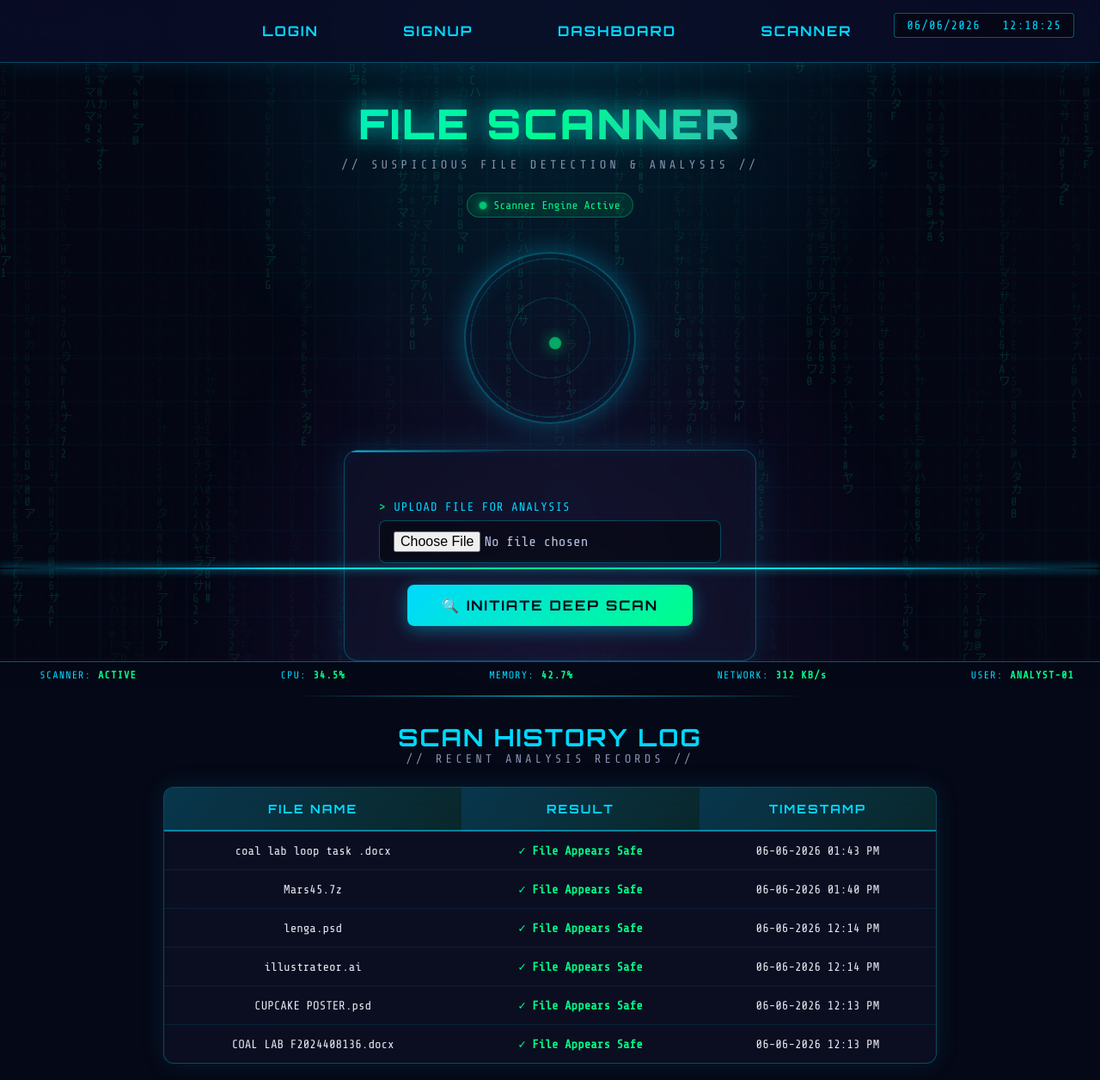
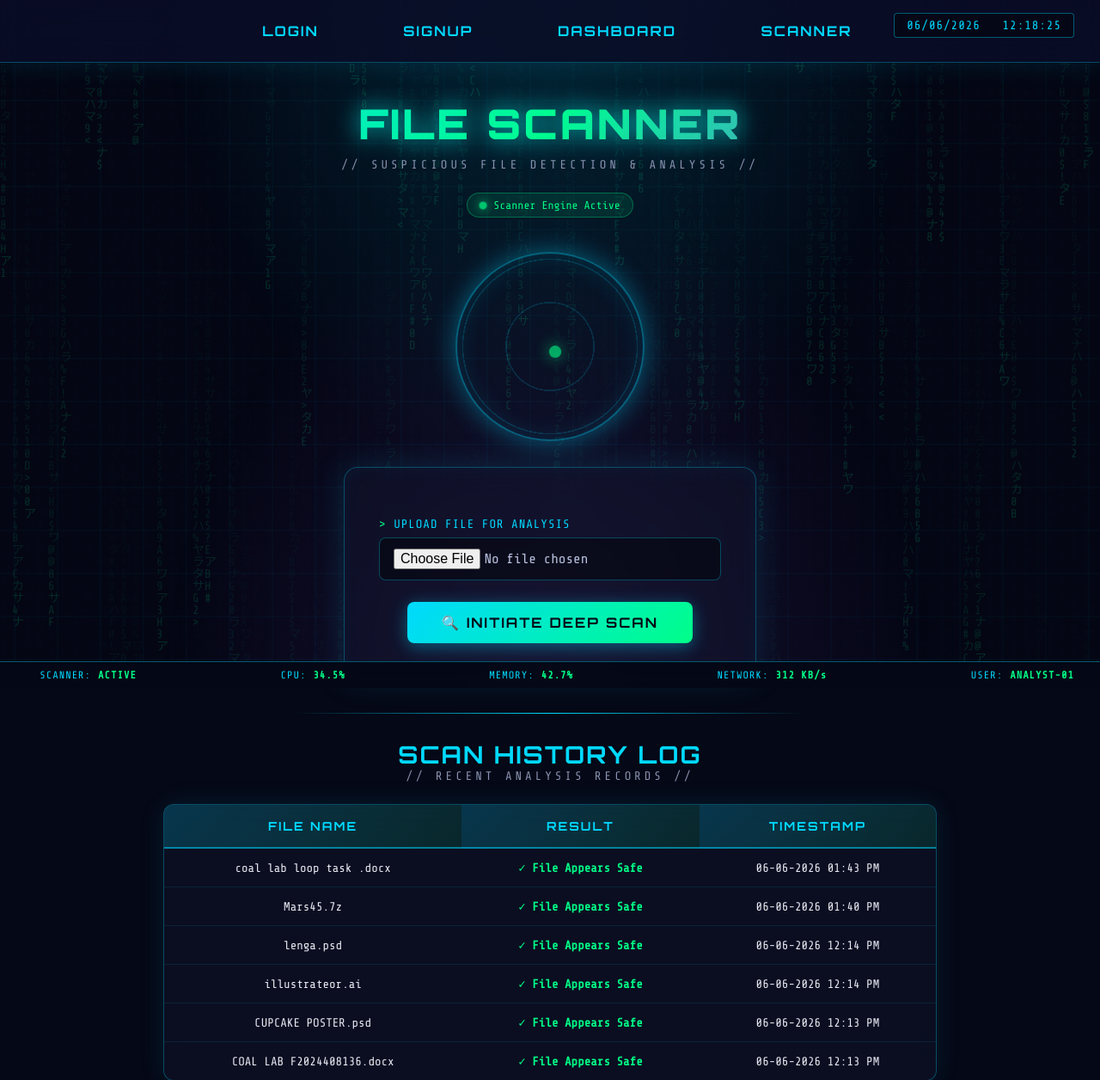
Before and after one commit to f2024408136-coder/CyberGuardian, a Flask app: page /scanner in a window 1280 px wide. Shown: the top 1256 px of the page at 86% size. Run offline with Flask 3, Linux system fonts and the light colour scheme; data comes from the database, SQL or seed files in the repository.

Commit message:
Added scan overlay styles and refined dashboard layout for better readability

```diff
--- a/static/style.css
+++ b/static/style.css
@@ -163,21 +163,7 @@ form {
     overflow: hidden;
 }
 
-form::before {
-    content: '';
-    position: absolute;
-    top: 0;
-    left: -100%;
-    width: 100%;
-    height: 2px;
-    background: linear-gradient(90deg, transparent, #00d9ff, transparent);
-    animation: scanLine 3s linear infinite;
-}
-
-@keyframes scanLine {
-    0% { left: -100%; }
-    100% { left: 100%; }
-}
+/* Form top scan line removed — was running constantly */
 
 label {
     display: block;
@@ -562,26 +548,7 @@ button:hover::before {
     pointer-events: none;
 }
 
-/* Global Scan Line */
-.global-scan {
-    position: fixed;
-    top: 0;
-    left: 0;
-    width: 100%;
-    height: 2px;
-    background: linear-gradient(90deg, transparent, #00d9ff, #00ff88, #00d9ff, transparent);
-    z-index: 9999;
-    pointer-events: none;
-    animation: globalScan 8s linear infinite;
-    box-shadow: 0 0 10px #00d9ff;
-}
-
-@keyframes globalScan {
-    0% { top: -2px; opacity: 0; }
-    10% { opacity: 1; }
-    90% { opacity: 1; }
-    100% { top: 100vh; opacity: 0; }
-}
+/* Global Scan Line — removed (was distracting on all pages) */
 
 /* HUD Corner Brackets on Cards */
 .stat-card::before,
@@ -738,17 +705,72 @@ button:hover::before {
     min-width: 80px;
 }
 
+/* Scan Overlay — shown only when file is being scanned */
+.scan-overlay {
+    position: fixed;
+    top: 0;
+    left: 0;
+    width: 100%;
+    height: 100%;
+    background: rgba(5, 8, 22, 0.92);
+    backdrop-filter: blur(10px);
+    -webkit-backdrop-filter: blur(10px);
+    z-index: 9999;
+    display: none;
+    flex-direction: column;
+    justify-content: center;
+    align-items: center;
+}
+
+.scan-overlay.active {
+    display: flex;
+}
+
+.scan-line {
+    position: absolute;
+    top: 0;
+    left: 0;
+    width: 100%;
+    height: 2px;
+    background: linear-gradient(90deg, transparent, #00d9ff, #00ff88, #00d9ff, transparent);
+    box-shadow: 0 0 15px #00d9ff;
+    animation: scanLineMove 2s linear infinite;
+}
+
+@keyframes scanLineMove {
+    0% { top: 0; }
+    100% { top: 100vh; }
+}
+
+.scan-overlay-text {
+    margin-top: 30px;
+    font-family: 'Orbitron', sans-serif;
+    font-size: 24px;
+    color: #00d9ff;
+    letter-spacing: 4px;
+    text-transform: uppercase;
+    text-shadow: 0 0 15px rgba(0, 217, 255, 0.6);
+}
+
+.scan-overlay-info {
+    margin-top: 12px;
+    font-family: 'Share Tech Mono', monospace;
+    font-size: 13px;
+    color: #8892b0;
+    letter-spacing: 2px;
+}
+
 /* Radar Scan effect for scanner page */
 .radar-container {
-    width: 200px;
-    height: 200px;
+    width: 220px;
+    height: 220px;
     margin: 20px auto;
     position: relative;
     border-radius: 50%;
-    border: 2px solid rgba(0, 217, 255, 0.3);
+    border: 2px solid rgba(0, 217, 255, 0.4);
     box-shadow:
-        0 0 30px rgba(0, 217, 255, 0.3),
-        inset 0 0 30px rgba(0, 217, 255, 0.1);
+        0 0 30px rgba(0, 217, 255, 0.4),
+        inset 0 0 30px rgba(0, 217, 255, 0.15);
     overflow: hidden;
 }
 
```
